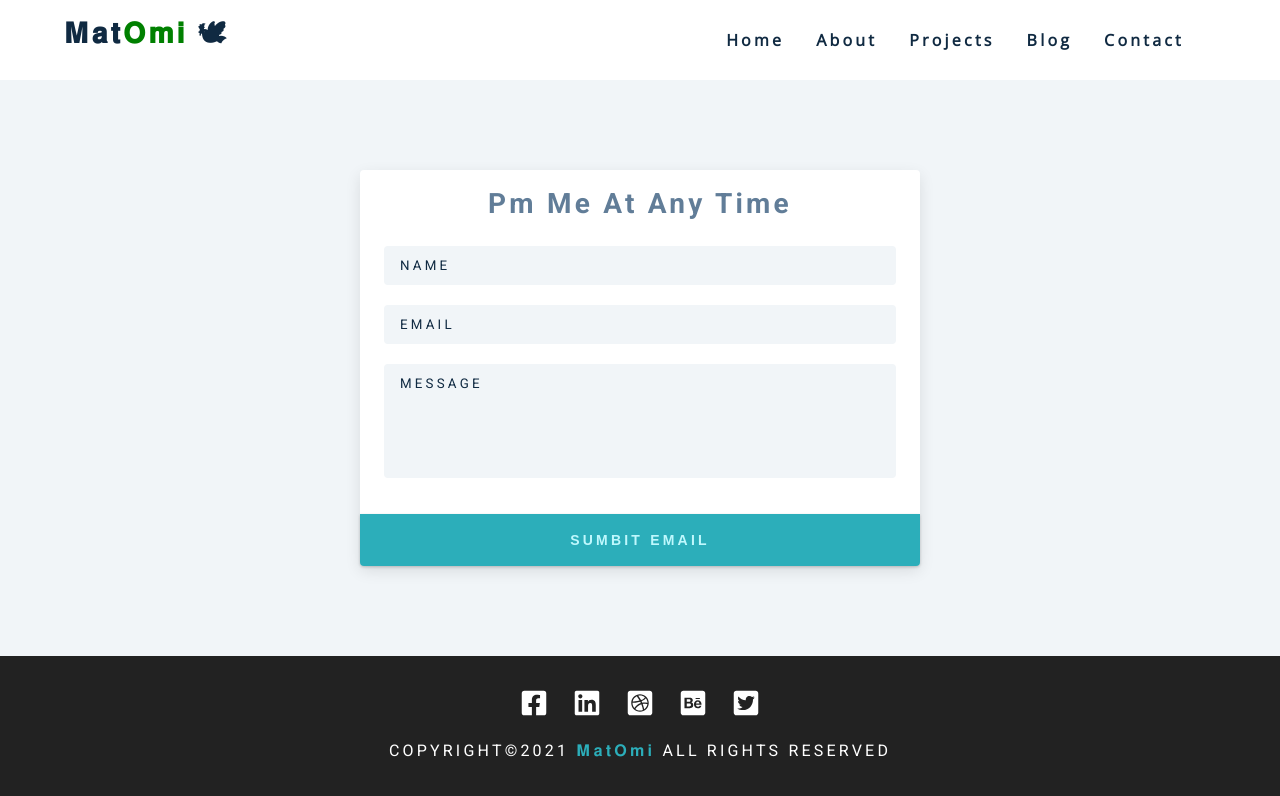
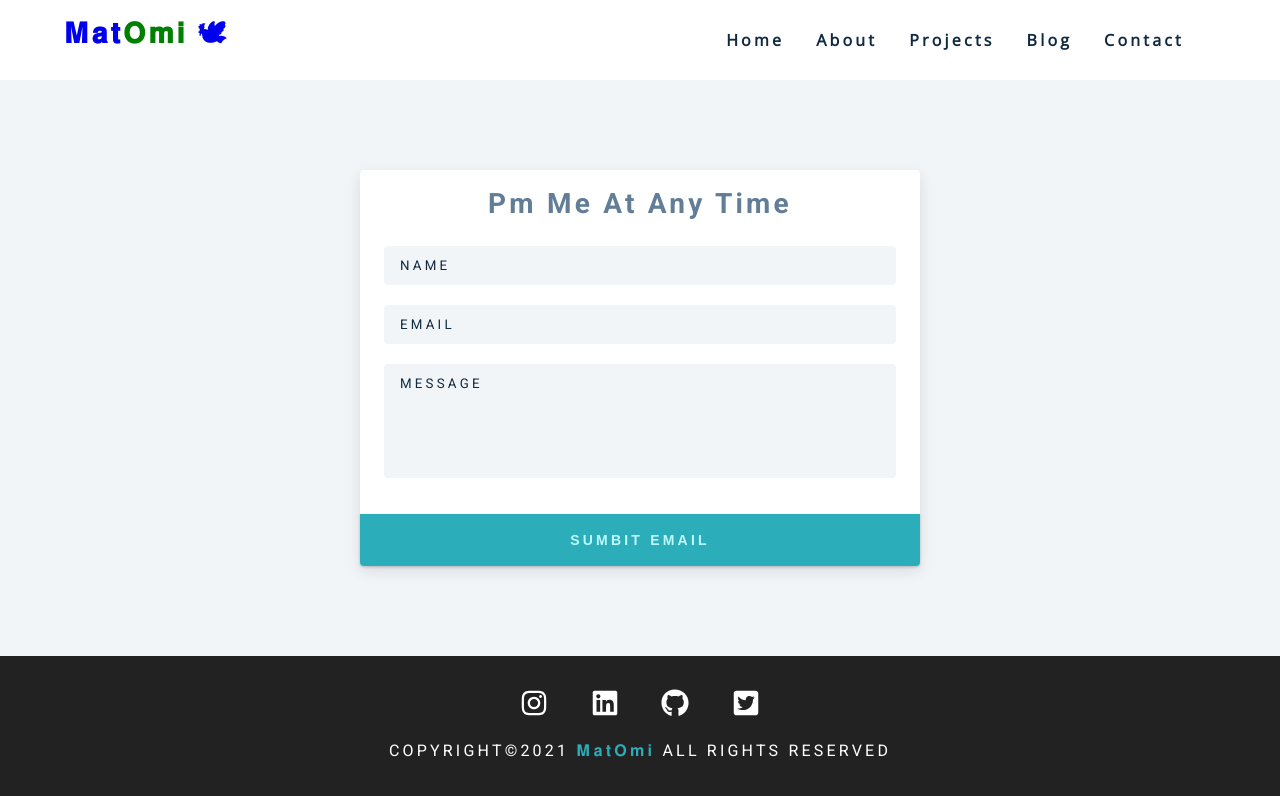
Before and after one commit to ezekiel444/portfolio-gatsby, a Gatsby site: page /contact in a window 1280 px wide. Built offline with nearby package versions, Linux system fonts and the light colour scheme; Gatsby itself is replaced by a stand-in of ours.

Commit message:
sociallinks updated

```diff
--- a/src/components/Navbar.js
+++ b/src/components/Navbar.js
@@ -1,3 +1,4 @@
+import { Link } from "gatsby"
 import React from "react"
 import { FaAlignRight } from "react-icons/fa"
 import PageLinks from "../constants/links"
@@ -6,7 +7,7 @@ const Navbar = ({toggleNav}) => {
   return <nav className='navbar'>
     <div className="nav-center">
       <div className="nav-header">
-           <h3>𝐌𝐚𝐭<span style={{color:"green"}}>𝐎𝐦𝐢</span> 🕊</h3>
+           <Link to='/'><h3>𝐌𝐚𝐭<span style={{color:"green"}}>𝐎𝐦𝐢</span> 🕊</h3></Link>
           <button onClick={toggleNav} type='button' className="toggle-btn">
     <FaAlignRight></FaAlignRight>
           </button>
--- a/src/constants/socialLinks.js
+++ b/src/constants/socialLinks.js
@@ -5,39 +5,36 @@ import {
   FaDribbbleSquare,
   FaBehanceSquare,
   FaTwitterSquare,
+  FaInstagram,
+  FaGithub
 } from "react-icons/fa"
 
 const data = [
   {
     id: 1,
-    icon: <FaFacebookSquare className="social-icon"></FaFacebookSquare>,
-    url: "https://www.twitter.com",
+    icon: <FaInstagram className="social-icon"></FaInstagram>,
+    url: "https://instagram.com/ezekielmatomilucky",
   },
   {
     id: 2,
     icon: <FaLinkedin className="social-icon"></FaLinkedin>,
-    url: "https://www.twitter.com",
+    url:  "https://www.linkedin.com/in/ezekiel-matomi-l-306796193",
   },
   {
     id: 3,
-    icon: <FaDribbbleSquare className="social-icon"></FaDribbbleSquare>,
-    url: "https://www.twitter.com",
-  },
-  {
-    id: 4,
-    icon: <FaBehanceSquare className="social-icon"></FaBehanceSquare>,
-    url: "https://www.twitter.com",
+    icon: <FaGithub className="social-icon"></FaGithub>,
+    url:  "https://github.com/ezekiel444",
   },
   {
     id: 5,
     icon: <FaTwitterSquare className="social-icon"></FaTwitterSquare>,
-    url: "https://www.twitter.com",
+    url: "https://twitter.com/ezekielluckylu1",
   },
 ]
 const links = data.map(link => {
   return (
     <li key={link.id}>
-      <a href={link.url} className="social-link">
+      <a href={link.url} target="_blank" className="social-link">
         {link.icon}
       </a>
     </li>
@@ -46,6 +43,6 @@ const links = data.map(link => {
 
 export default ({ styleClass }) => {
   return (
-    <ul className={`social-links ${styleClass ? styleClass : ""}`}>{links}</ul>
+    <ul className={`social-links ${styleClass && styleClass}`}>{links}</ul>
   )
 }
```
